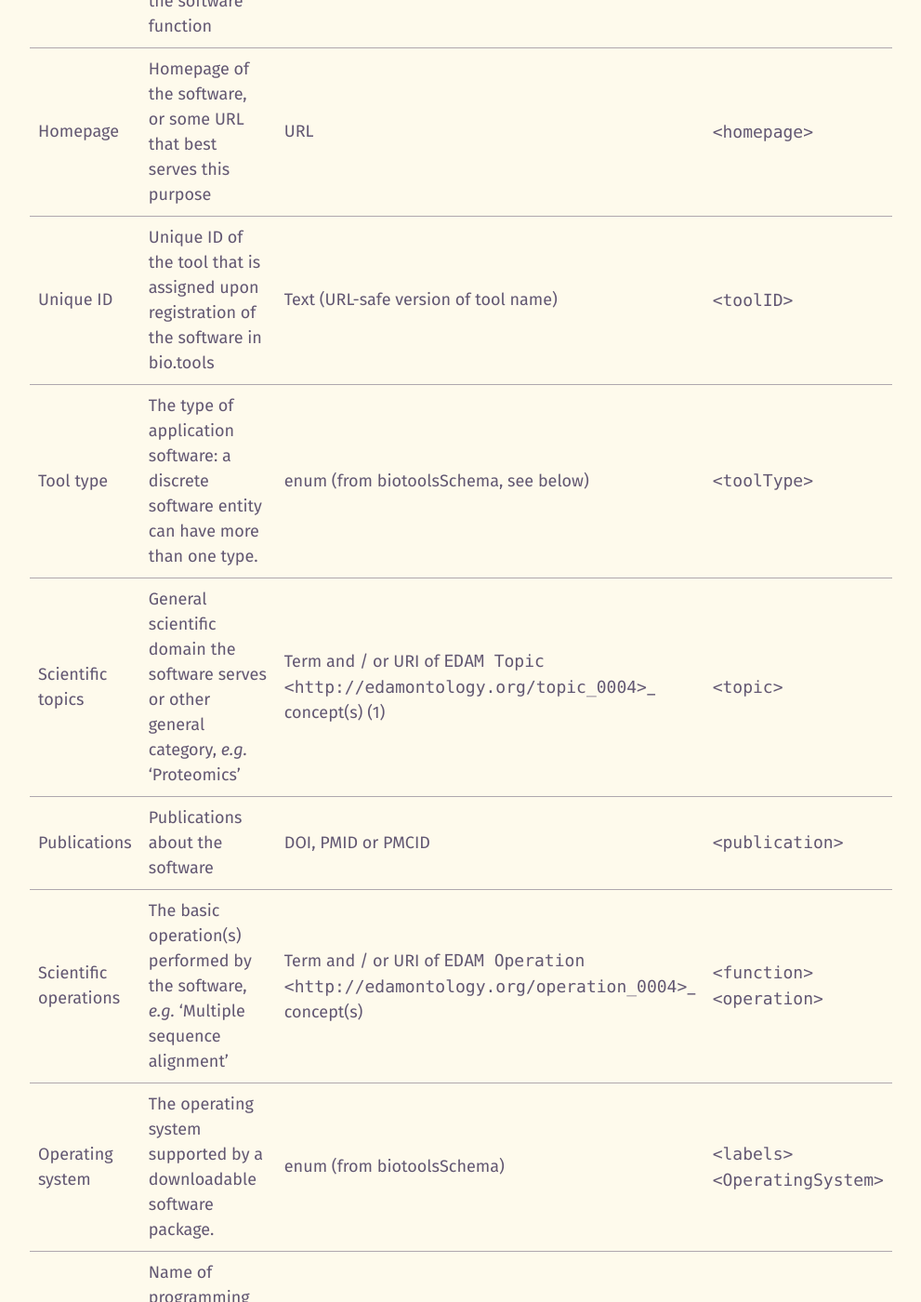
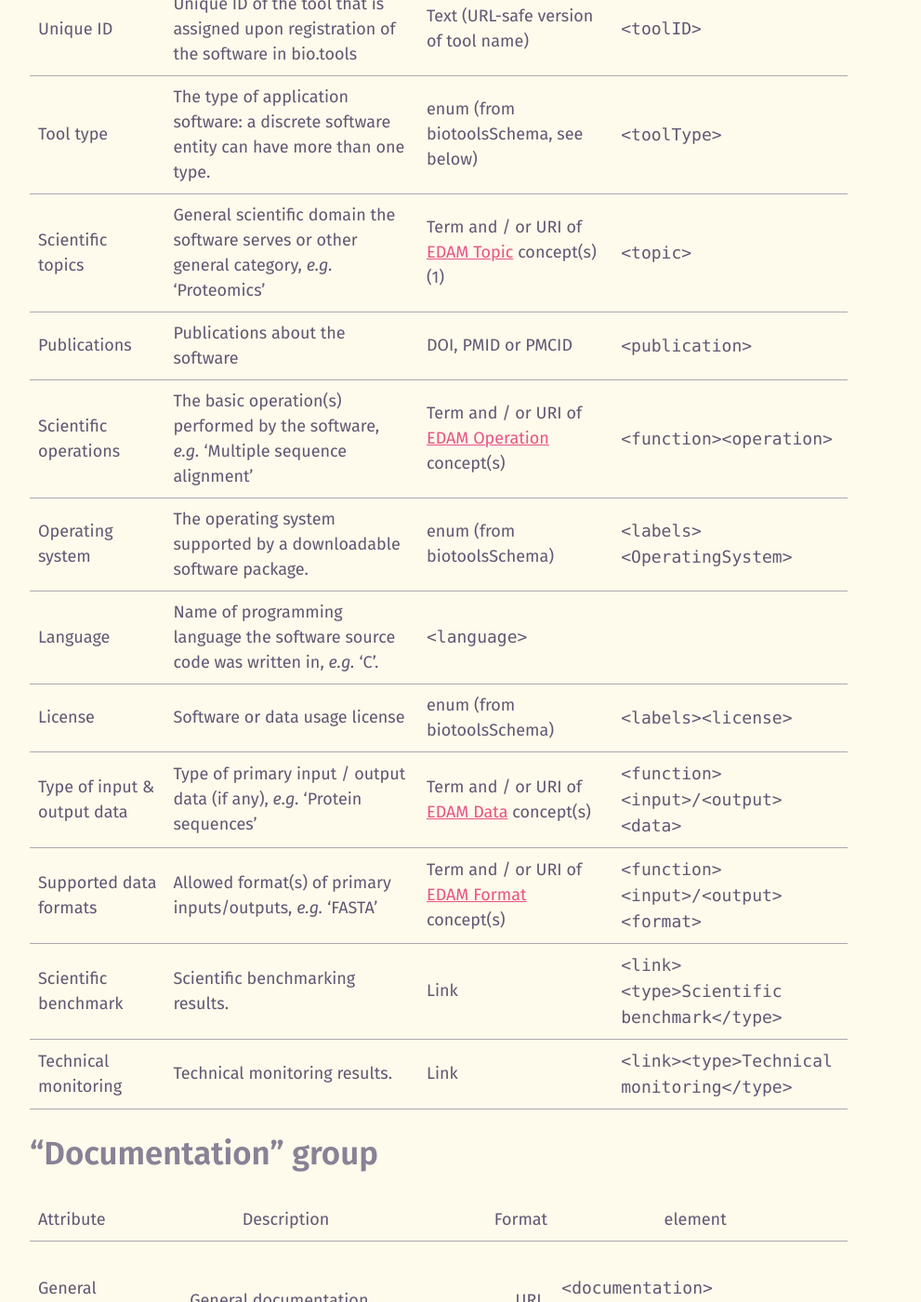
Before and after one commit to bio-tools/Tool-Information-Standards, a Jekyll site: the page built from docs/about.md, in a window 1280 px wide and 1400 px high, scrolled down 3779 px. Shown: the whole window at 93% size, without its empty margins (40-1031 px from the left). Built offline with Jekyll 4.4.1, drawn with Linux system fonts in a browser that asks for light colours; a script that is not in the unit is left out; comment, search, counter and statistics services are not loaded; some of the changed text lies outside the part shown.

Commit message:
tweaks to tables

```diff
--- a/docs/about.md
+++ b/docs/about.md
@@ -50,14 +50,14 @@ Description | Short and concise textual description of the software function | T
 Homepage | Homepage of the software, or some URL that best serves this purpose | URL | ``<homepage>``
 Unique ID | Unique ID of the tool that is assigned upon registration of the software in bio.tools | Text (URL-safe version of tool name) | ``<toolID>``
 Tool type | The type of application software: a discrete software entity can have more than one type. | enum (from biotoolsSchema, see below) | ``<toolType>``
-Scientific topics | General scientific domain the software serves or other general category, *e.g.* 'Proteomics' | Term and / or URI of `EDAM Topic <http://edamontology.org/topic_0004>`_ concept(s) (1) | ``<topic>``
+Scientific topics | General scientific domain the software serves or other general category, *e.g.* 'Proteomics' | Term and / or URI of [EDAM Topic](http://edamontology.org/topic_0004) concept(s) (1) | ``<topic>``
 Publications | Publications about the software | DOI, PMID or PMCID | ``<publication>``
-Scientific operations | The basic operation(s) performed by the software, *e.g.* 'Multiple sequence alignment' | Term and / or URI of `EDAM Operation <http://edamontology.org/operation_0004>`_ concept(s) | ``<function><operation>``
+Scientific operations | The basic operation(s) performed by the software, *e.g.* 'Multiple sequence alignment' | Term and / or URI of [EDAM Operation](http://edamontology.org/operation_0004) concept(s) | ``<function><operation>``
 Operating system | The operating system supported by a downloadable software package. | enum (from biotoolsSchema) | ``<labels><OperatingSystem>``
 Language | Name of programming language the software source code was written in, *e.g.* 'C'. | ``<language>``
 License | Software or data usage license | enum (from biotoolsSchema) | ``<labels><license>``
-Type of input & output data | Type of primary input / output data (if any), *e.g.* 'Protein sequences' | Term and / or URI of `EDAM Data <http://edamontology.org/data_0006>`_ concept(s) | ``<function><input>/<output><data>``
-Supported data formats | Allowed format(s) of primary inputs/outputs, *e.g.* 'FASTA' | Term and / or URI of `EDAM Format <http://edamontology.org/format_1915>`_ concept(s) | ``<function><input>/<output><format>``
+Type of input & output data | Type of primary input / output data (if any), *e.g.* 'Protein sequences' | Term and / or URI of [EDAM Data](http://edamontology.org/data_0006) concept(s) | ``<function><input>/<output><data>``
+Supported data formats | Allowed format(s) of primary inputs/outputs, *e.g.* 'FASTA' | Term and / or URI of [EDAM Format](http://edamontology.org/format_1915) concept(s) | ``<function><input>/<output><format>``
 Scientific benchmark | Scientific benchmarking results. | Link | ``<link><type>Scientific benchmark</type>``
 Technical monitoring | Technical monitoring results. | Link | ``<link><type>Technical monitoring</type>``
 
@@ -65,7 +65,7 @@ Technical monitoring | Technical monitoring results. | Link | ``<link><type>Tech
 
 ## "Documentation" group
 
-Attribute | Description | Format | element"
+Attribute | Description | Format | element
 
 General documentation | General documentation | URL | ``<documentation><type>General</type>``
 Manual | Information on how to use the software. | URL | ``<documentation><type>Manual</type>``
@@ -74,7 +74,7 @@ API specification | File providing an API specification for the software, e.g. S
 
 ## "Code availability" group
 
-Attribute | Description | Format | element"
+Attribute | Description | Format | element
 
 Repository | Link to repository where source code, data and other files may be downloaded | URL | ``<link><type>Repository</type>``
 Source code | Software source code. | URL | ``<download><type>Source code</type>``
@@ -82,7 +82,7 @@ Source package | Source package (of various types) for the software. | URL | ``<
 
 ## "Accessibility" group
 
-Attribute | Description | Format | element"
+Attribute | Description | Format | element
 
 Terms of use | Rules that one must agree to abide by in order to use a service. | URL | ``<link><type>Terms of use</type>``
 Accessibility | Whether the software is freely available for use. | enum (from biotoolsSchema) | ``<labels><Accessibility>``
@@ -90,7 +90,7 @@ Cost | Monetary cost of acquiring the software. | enum (from biotoolsSchema) | `
 
 ## "Support" group
 
-Attribute | Description | Format | element"
+Attribute | Description | Format | element
 
 Helpdesk | Helpdesk providing support in using the software. | URL | ``<link><type>Helpdesk</type>``
 Issue tracker | Link to tracker for software issues, bug reports, feature requests etc. | URL | ``<link><type>Issue tracker</type>``
@@ -99,7 +99,7 @@ Contact person | Primary contact, *e.g.* a person, helpdesk or mailing list | Na
 
 ## "Downloads" group
 
-Attribute | Description | Format | element"
+Attribute | Description | Format | element
 
 Biological data | Biological data, or a web page on a database portal where such data may be downloaded. | URL | ``<download><type>Biological data</type>``
 Binaries | Binaries for the software. | URL | ``<download><type>Binaries</type>``
```
